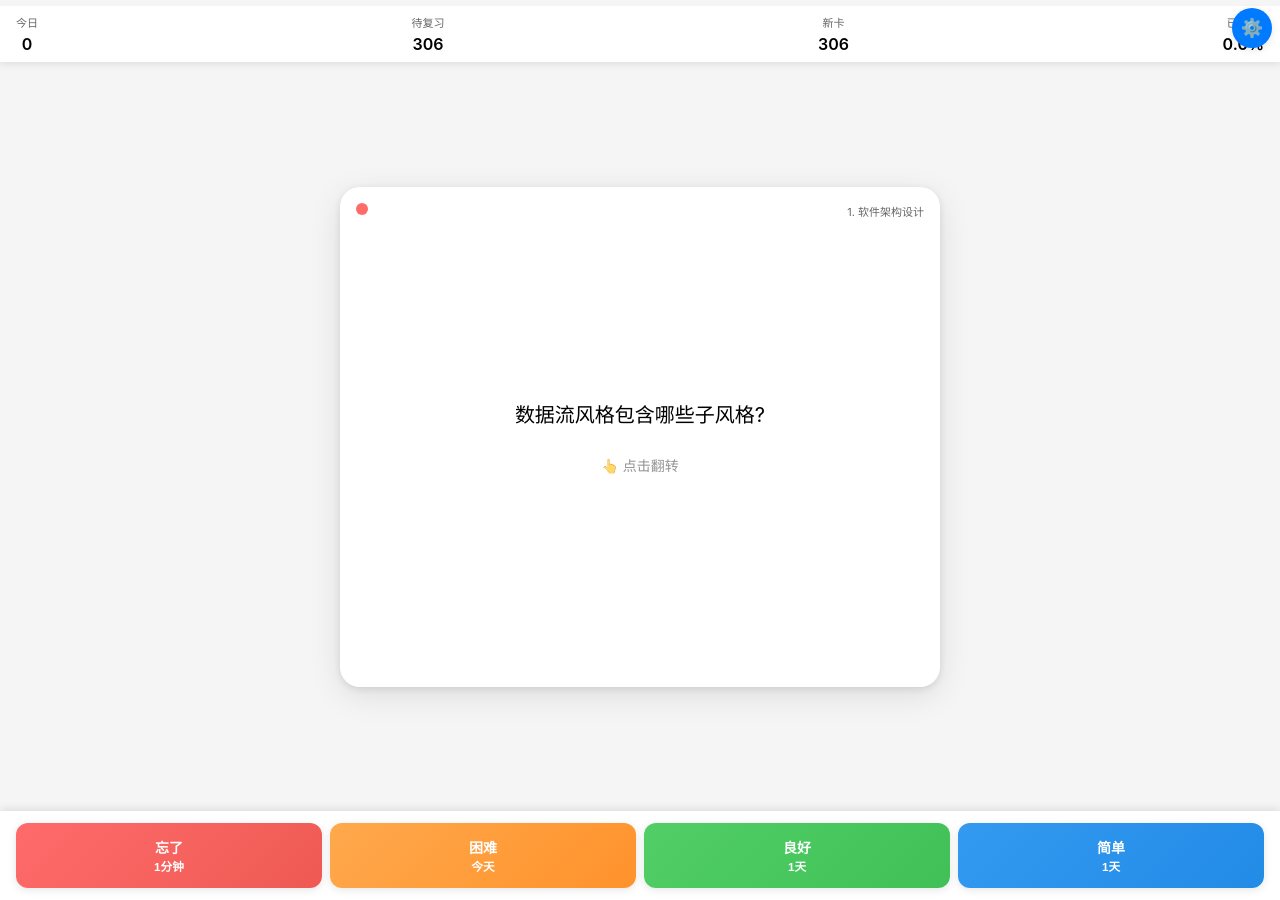
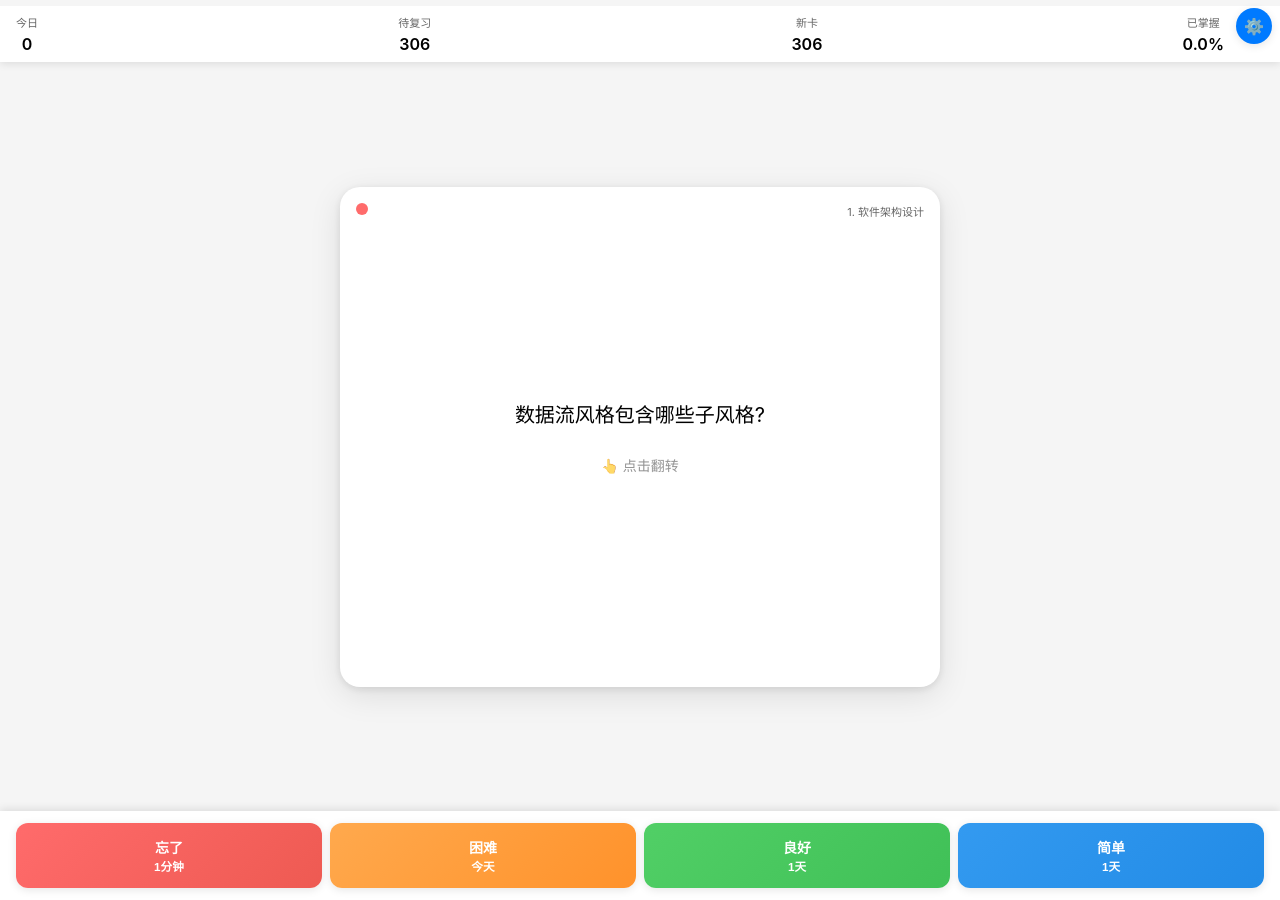
Before and after one commit to wujiaming88/wujiaming88.github.io, a Jekyll site: the page study-cards.html, which Jekyll copies as it is, in a window 1280 px wide. Built offline with Jekyll 4.4.1, drawn with Linux system fonts in a browser that asks for light colours.

Commit message:
fix(study-cards): fix settings icon overlap + UI interaction review

```diff
--- a/study-cards.html
+++ b/study-cards.html
@@ -73,6 +73,7 @@
       top: 6px;
       background: var(--bg-primary);
       padding: 8px 16px;
+      padding-right: 56px;
       box-shadow: 0 2px 8px var(--shadow);
       z-index: 999;
       display: flex;
@@ -217,7 +218,10 @@
       font-size: 11px;
       color: var(--text-secondary);
       text-align: right;
-      max-width: 60%;
+      max-width: calc(100% - 80px);
+      white-space: nowrap;
+      overflow: hidden;
+      text-overflow: ellipsis;
     }
 
     .card-content {
@@ -317,20 +321,20 @@
     }
 
     .fab-menu {
-      position: absolute;
-      top: 8px;
-      right: 8px;
+      position: fixed;
+      top: calc(8px + env(safe-area-inset-top));
+      right: calc(8px + env(safe-area-inset-right));
       z-index: 1001;
     }
 
     .fab-button {
-      width: 40px;
-      height: 40px;
+      width: 36px;
+      height: 36px;
       border-radius: 50%;
       background: var(--button-bg);
       color: var(--button-text);
       border: none;
-      font-size: 18px;
+      font-size: 16px;
       cursor: pointer;
       box-shadow: 0 2px 8px var(--shadow);
       display: flex;
@@ -387,6 +391,7 @@
 
       .stats-panel {
         padding: 6px 12px;
+        padding-right: 52px;
       }
 
       .card-content {
@@ -395,6 +400,10 @@
 
       .card-face {
         padding: 24px;
+      }
+
+      .card-chapter {
+        max-width: calc(100% - 48px);
       }
 
       .action-btn {
```
Also changed, not shown: _study-cards/study-cards-template.html (+16 -7 lines).
